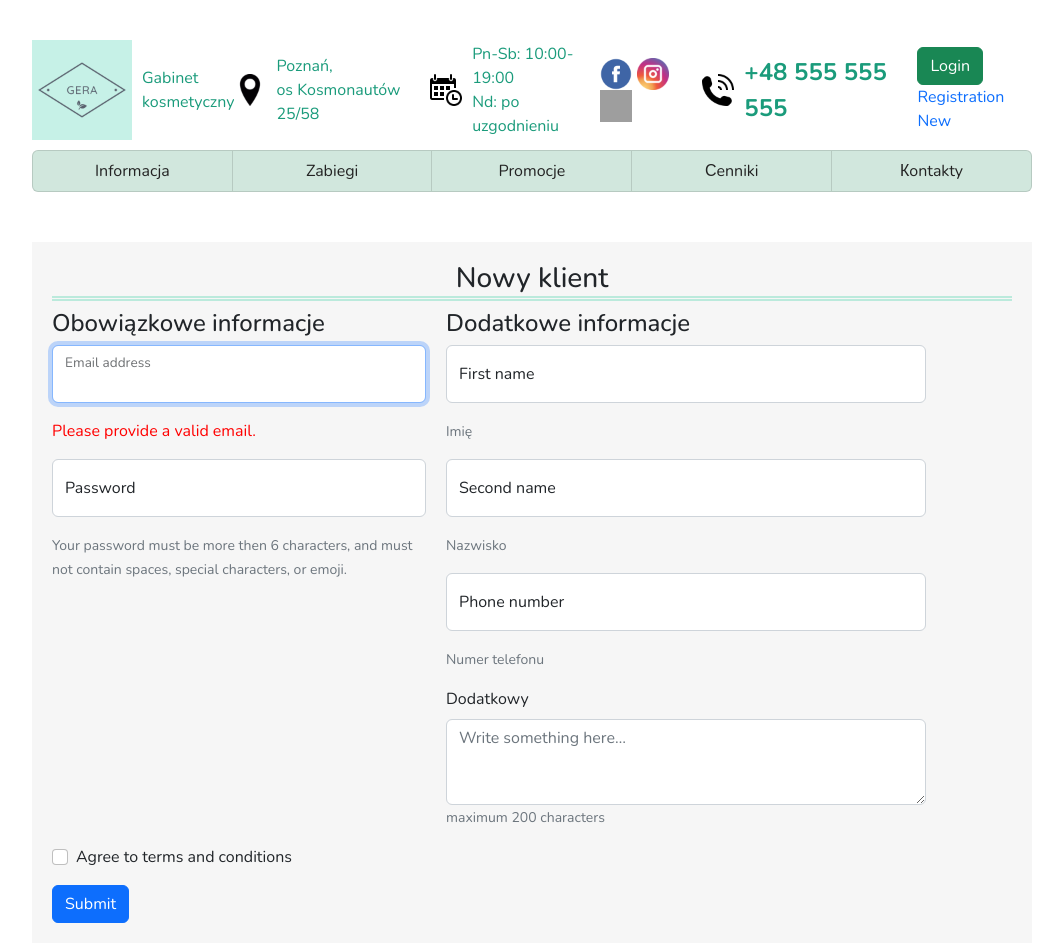
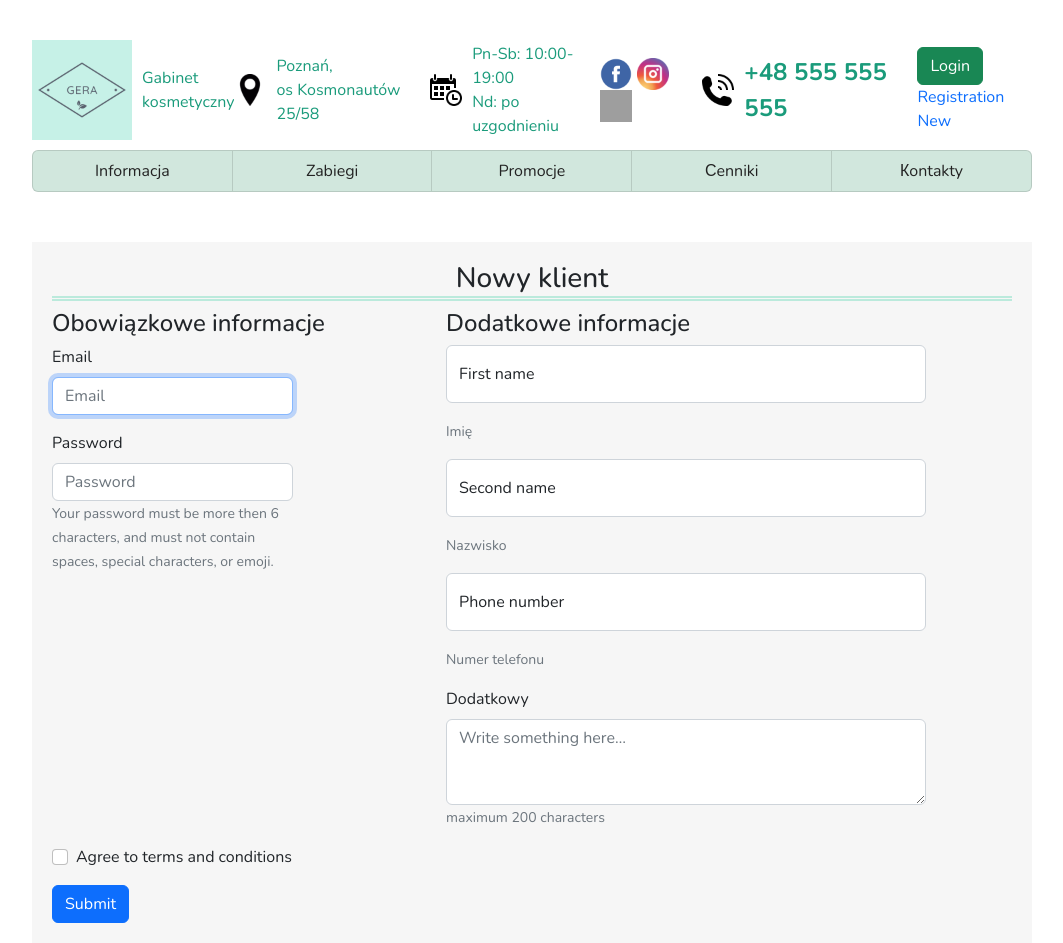
Before and after one commit to TumorinGerman/beauty_salon_react_reduxToolKit, a React (Create React App) app: page /create_new_client in a window 1280 px wide. Shown: the whole page, without its empty margins (108-1171 px from the left). Built offline with nearby package versions, Linux system fonts and the light colour scheme; no server answers; grey boxes are pictures that could not be loaded.

Commit message:
made verification user email to way send him link verification

```diff
--- a/src/components/CreateNewClient.jsx
+++ b/src/components/CreateNewClient.jsx
@@ -1,5 +1,5 @@
 import React, { useState, useRef, useEffect } from "react";
-import { Button, Form, FloatingLabel } from "react-bootstrap";
+import { Button, Form, FloatingLabel, Row, Col } from "react-bootstrap";
 import { Link } from "react-router-dom";
 import { useDispatch } from "react-redux";
 import { userLogining } from "../redux/slices/userSlice";
@@ -29,17 +29,19 @@ const CreateNewClient = () => {
     if (form.checkValidity() === false) {
       e.stopPropagation();
     } else {
-      setValidated(true);
       const loginedUser = await createUserWithEmail(email, password);
       await sendVerificationEmail();
       if (loginedUser) {
+        if (loginedUser.emailVerified) {
           dispatch(userLogining(loginedUser.uid));
+        }
         setValues({
           ...values,
           isUserCreated: true,
         });
       }
     }
+    setValidated(true);
   };
 
   const handleChange = (e) => {
@@ -80,48 +82,45 @@ const CreateNewClient = () => {
 
   return (
     <div className="container">
-      <Form className="user_form" validated={validated} onSubmit={submitHandle}>
+      <Form noValidate validated={validated} onSubmit={submitHandle}>
+        <div className="user_form">
           <h3>Nowy klient</h3>
           <div className="user_form_information">
             <div className="user_form_information_main">
               <h4>Obowiązkowe informacje</h4>
-            <Form.Group className="mb-3" controlId="email">
-              <FloatingLabel
-                controlId="email"
-                label="Email address"
-                className="mb-3"
-              >
+              <Row className="mb-3">
+                <Form.Group as={Col} md="8" controlId="validationCustom03">
+                  <Form.Label>Email</Form.Label>
                   <Form.Control
+                    type="text"
+                    placeholder="Email"
                     required
-                  type="email"
-                  placeholder="Enter email"
                     value={values.email}
                     ref={inputEmail}
                     onChange={changeEmailHandle}
                   />
-              </FloatingLabel>
-              {!validated ? <p>Please provide a valid email.</p> : null}
+                  <Form.Control.Feedback type="invalid">
+                    Please provide a valid Email.
+                  </Form.Control.Feedback>
                 </Form.Group>
-
-            <Form.Group className="mb-3" controlId="password">
-              <FloatingLabel
-                controlId="password"
-                label="Password"
-                className="mb-3"
-              >
+              </Row>
+              <Row className="mb-3">
+                <Form.Group as={Col} md="8" controlId="validationCustom01">
+                  <Form.Label>Password</Form.Label>
                   <Form.Control
                     required
-                  type="password"
+                    type="text"
                     placeholder="Password"
                     value={values.password}
                     onChange={changePasswordHandle}
                   />
-              </FloatingLabel>
-              <Form.Text id="passwordHelpBlock" muted>
+                  <Form.Text id="validationCustom01" muted>
                     Your password must be more then 6 characters, and must not
                     contain spaces, special characters, or emoji.
                   </Form.Text>
+                  <Form.Control.Feedback>Looks good!</Form.Control.Feedback>
                 </Form.Group>
+              </Row>
             </div>
             <div className="user_form_information_additional">
               <h4>Dodatkowe informacje</h4>
@@ -193,6 +192,7 @@ const CreateNewClient = () => {
           <Button variant="primary" type="submit">
             Submit
           </Button>
+        </div>
       </Form>
     </div>
   );
--- a/src/components/HeaderTop.jsx
+++ b/src/components/HeaderTop.jsx
@@ -25,8 +25,12 @@ const HeaderTop = () => {
     onAuthStateChanged(auth, (user) => {
       if (user) {
         const uid = user.uid;
+        const emailVerified = user.emailVerified;
         console.log(" User is signIn", uid);
-        dispatch(userLogining(uid));
+        console.log("email Verified", emailVerified);
+        if (emailVerified) {
+          dispatch(userLogining(uid));
+        }
       } else {
         console.log(" User is signed out");
       }
--- a/src/components/Test.jsx
+++ b/src/components/Test.jsx
@@ -1,6 +1,105 @@
-import React from "react";
+import React, { useState, useRef, useEffect } from "react";
+import Button from "react-bootstrap/Button";
+import Col from "react-bootstrap/Col";
+import Form from "react-bootstrap/Form";
+import Row from "react-bootstrap/Row";
+import createUserWithEmail from "../services/firebase/utils/createUserWithEmail";
+import { useDispatch } from "react-redux";
+import { userLogining } from "../redux/slices/userSlice";
 
 function FormExample() {
-  return <div className="container"></div>;
+  const [validated, setValidated] = useState(false);
+  const [values, setValues] = useState({
+    email: "",
+    password: "",
+  });
+  const dispatch = useDispatch();
+
+  const { email, password } = values;
+
+  const handleSubmit = async (e) => {
+    console.log(validated);
+    console.table(values);
+
+    e.preventDefault();
+    const form = e.currentTarget;
+    if (form.checkValidity() === false) {
+      e.stopPropagation();
+    } else {
+      const loginedUser = await createUserWithEmail(email, password);
+      //      await sendVerificationEmail();
+      if (loginedUser) {
+        dispatch(userLogining(loginedUser.uid));
+        setValues({
+          ...values,
+          isUserCreated: true,
+        });
+      }
+    }
+    setValidated(true);
+  };
+
+  const changePasswordHandle = (e) => {
+    setValues({
+      ...values,
+      password: e.target.value,
+    });
+  };
+
+  const changeEmailHandle = (e) => {
+    setValues({
+      ...values,
+      email: e.target.value,
+    });
+  };
+
+  const inputEmail = useRef(null);
+  useEffect(() => {
+    inputEmail.current.focus();
+  }, []);
+
+  return (
+    <Form noValidate validated={validated} onSubmit={handleSubmit}>
+      <Row className="mb-3">
+        <Form.Group as={Col} md="4" controlId="validationCustom01">
+          <Form.Label>password</Form.Label>
+          <Form.Control
+            required
+            type="text"
+            placeholder="password"
+            value={values.password}
+            onChange={changePasswordHandle}
+          />
+          <Form.Control.Feedback>Looks good!</Form.Control.Feedback>
+        </Form.Group>
+      </Row>
+      <Row className="mb-3">
+        <Form.Group as={Col} md="6" controlId="validationCustom03">
+          <Form.Label>Email</Form.Label>
+          <Form.Control
+            type="text"
+            placeholder="Email"
+            required
+            value={values.email}
+            ref={inputEmail}
+            onChange={changeEmailHandle}
+          />
+          <Form.Control.Feedback type="invalid">
+            Please provide a valid Email.
+          </Form.Control.Feedback>
+        </Form.Group>
+      </Row>
+      <Form.Group className="mb-3">
+        <Form.Check
+          required
+          label="Agree to terms and conditions"
+          feedback="You must agree before submitting."
+          feedbackType="invalid"
+        />
+      </Form.Group>
+      <Button type="submit">Submit form</Button>
+    </Form>
+  );
 }
+
 export default FormExample;
```
Lines whose indentation alone changed are shown as unchanged.
